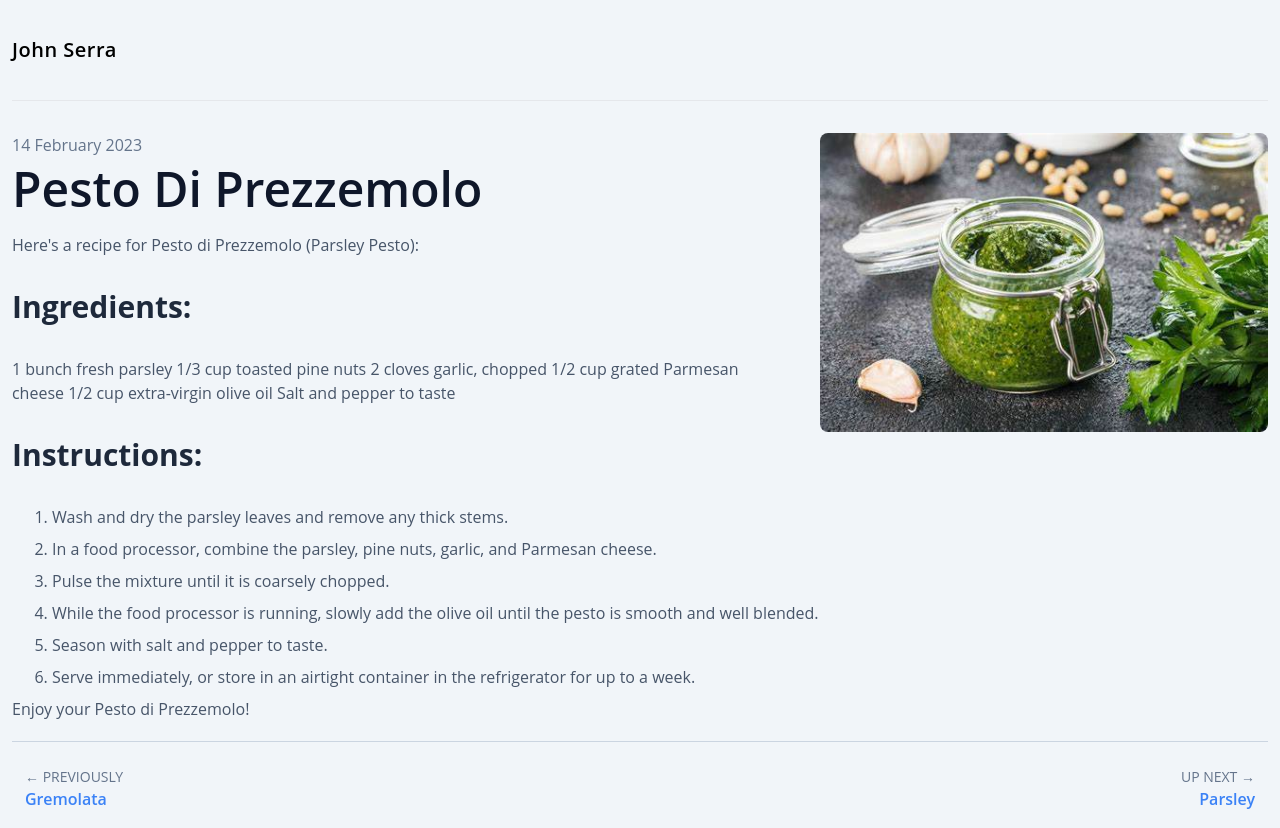
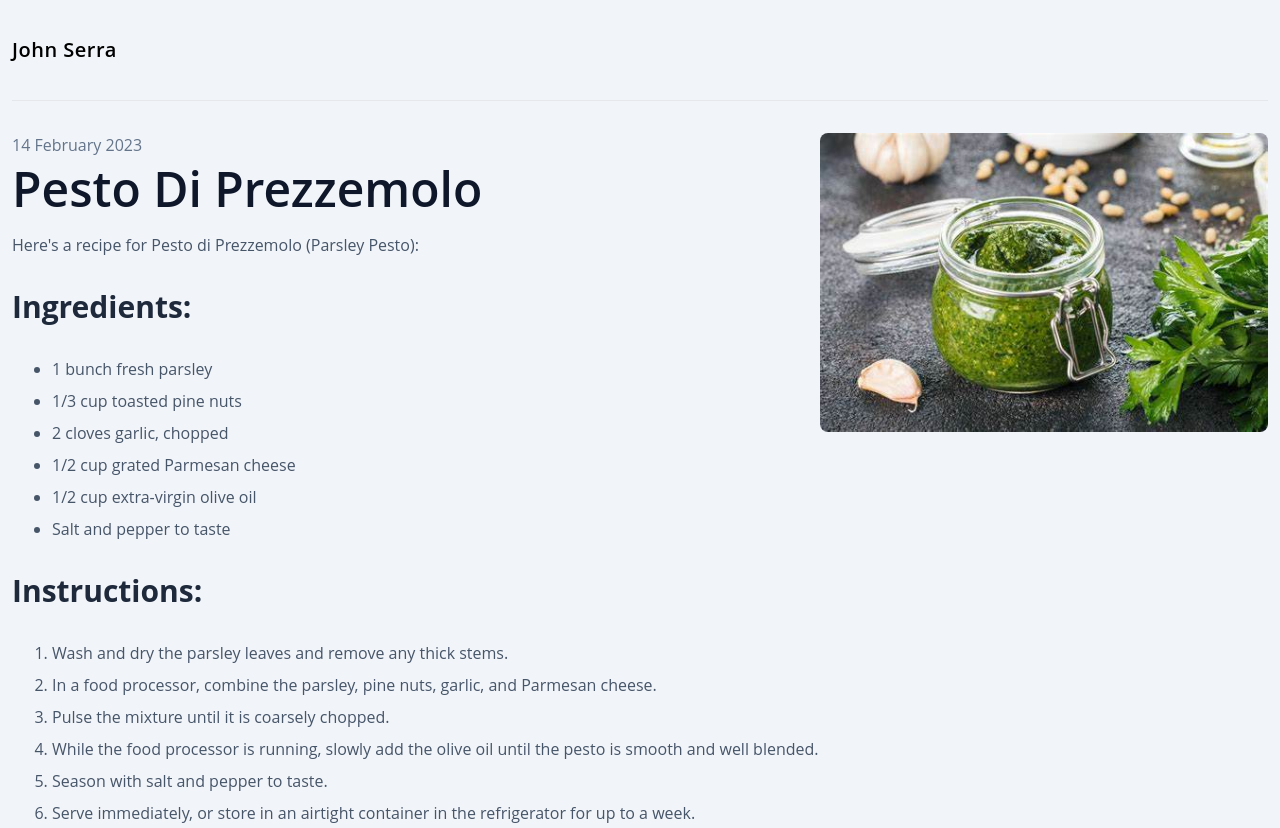
Before and after one commit to johnserra/js-blog, a Gatsby site: page /blog/pesto-di-prezzemolo in a window 1280 px wide. Shown: the top 828 px of the page. Built offline with nearby package versions, Linux system fonts and the light colour scheme; Gatsby itself is replaced by a stand-in of ours; some packages are replaced by stand-ins of ours.

Commit message:
minor edits

```diff
--- a/src/content/blog/parsley/index.mdx
+++ b/src/content/blog/parsley/index.mdx
@@ -27,6 +27,6 @@ For the most part, parsley leaves, finely chopped, are added shortly before serv
 Parsley is an important ingredient in many traditional recipes:
 * [Tabbouleh](https://johnserra.com/blog/tabbouleh "Tabbouleh")
 * [Gremolata](https://johnserra.com/blog/gremolata "Gremolata")
-* [Pesto di Prezzemolo](https://johnserra.com/blog/pesto_prezzemolo "Pesto di Prezzemolo")
+* [Pesto di Prezzemolo](https://johnserra.com/blog/pesto_di_prezzemolo "Pesto di Prezzemolo")
 * [Spaghetti Alle Vongole](https://johnserra.com/blog/spaghetti_vongole "Spaghetti Alle Vongole")
 * [Chimichurri Sauce](https://johnserra.com/blog/chimichurri "Chimichurri")
--- a/src/content/blog/pesto-di-prezzemolo/index.mdx
+++ b/src/content/blog/pesto-di-prezzemolo/index.mdx
@@ -8,12 +8,12 @@ Here's a recipe for Pesto di Prezzemolo (Parsley Pesto):
 
 ## Ingredients:
 
-1 bunch fresh parsley
-1/3 cup toasted pine nuts
-2 cloves garlic, chopped
-1/2 cup grated Parmesan cheese
-1/2 cup extra-virgin olive oil
-Salt and pepper to taste
+* 1 bunch fresh parsley
+* 1/3 cup toasted pine nuts
+* 2 cloves garlic, chopped
+* 1/2 cup grated Parmesan cheese
+* 1/2 cup extra-virgin olive oil
+* Salt and pepper to taste
 
 ## Instructions:
 
```
